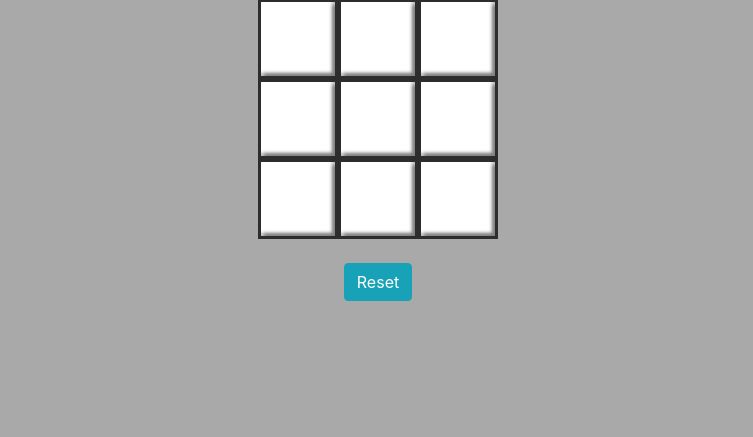
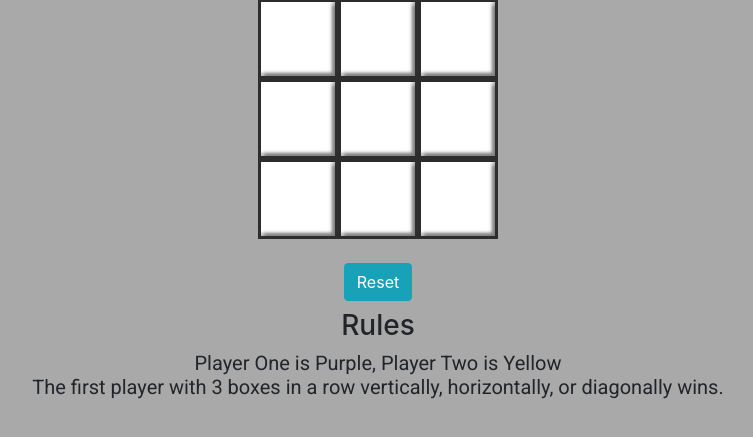
Before and after one commit to RobBloxham/tic-tac-toe, a plain HTML site: page index.html in a window 1280 px wide. Shown: the part 175-612 px from the top of the page, without its empty margins (262-1015 px from the left). Drawn offline with nearby package versions, Linux system fonts and the light colour scheme.

Commit message:
changing font and placement

```diff
--- a/css/style.css
+++ b/css/style.css
@@ -27,3 +27,7 @@ h1 {
 h2 {
     font-family: 'Rowdies', cursive;
 }
+h5 {
+    text-align: center;
+    font-family: 'Roboto', sans-serif;
+}
--- a/index.html
+++ b/index.html
@@ -5,7 +5,7 @@
     <meta name="viewport" content="width=device-width, initial-scale=1.0">
     <meta http-equiv="X-UA-Compatible" content="ie=edge">
     <link rel="stylesheet" href="css/style.css">
-    <link rel="stylesheet" href="https://fonts.googleapis.com/css2?family=Rowdies:wght@300&display=swap">
+    <link rel="stylesheet" href="https://fonts.googleapis.com/css2?family=Roboto&family=Rowdies:wght@300&display=swap">
     <link rel="stylesheet" href="https://stackpath.bootstrapcdn.com/bootstrap/4.5.0/css/bootstrap.min.css" integrity="sha384-9aIt2nRpC12Uk9gS9baDl411NQApFmC26EwAOH8WgZl5MYYxFfc+NcPb1dKGj7Sk" crossorigin="anonymous">
     <script src="https://cdn.jsdelivr.net/gh/mathusummut/confetti.js/confetti.min.js"></script>
     <link
@@ -32,6 +32,8 @@
         <div id="sq8"></div>
     </section>    <br>
    <h3><button type="button" class= "btn btn-info" id="resetButton">Reset</button></h3>
+   <h3>Rules</h3>
+   <h5>Player One is Purple, Player Two is Yellow <br> The first player with 3 boxes in a row vertically, horizontally, or diagonally wins.</h6>
 </body>
 
 </html>
```
